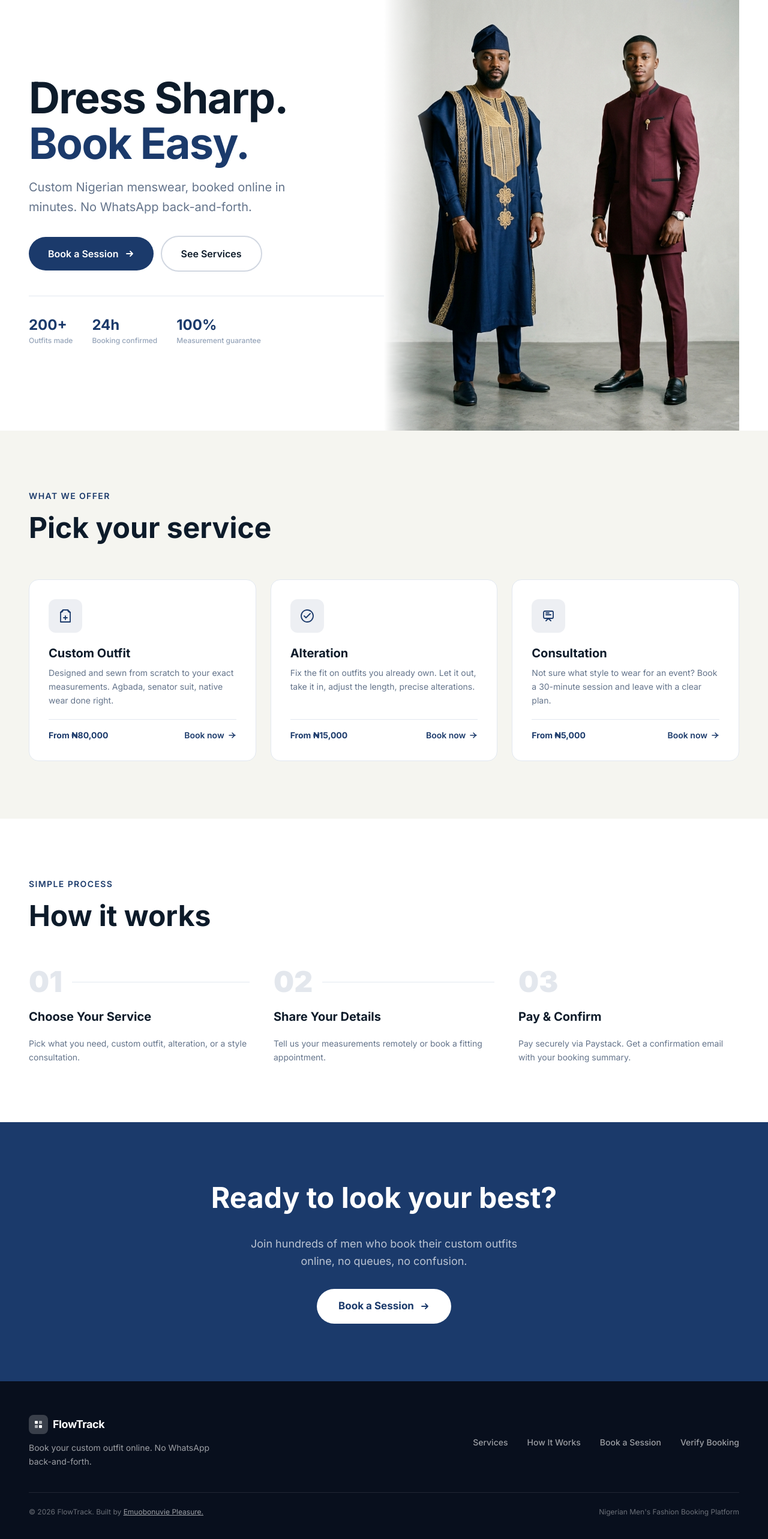
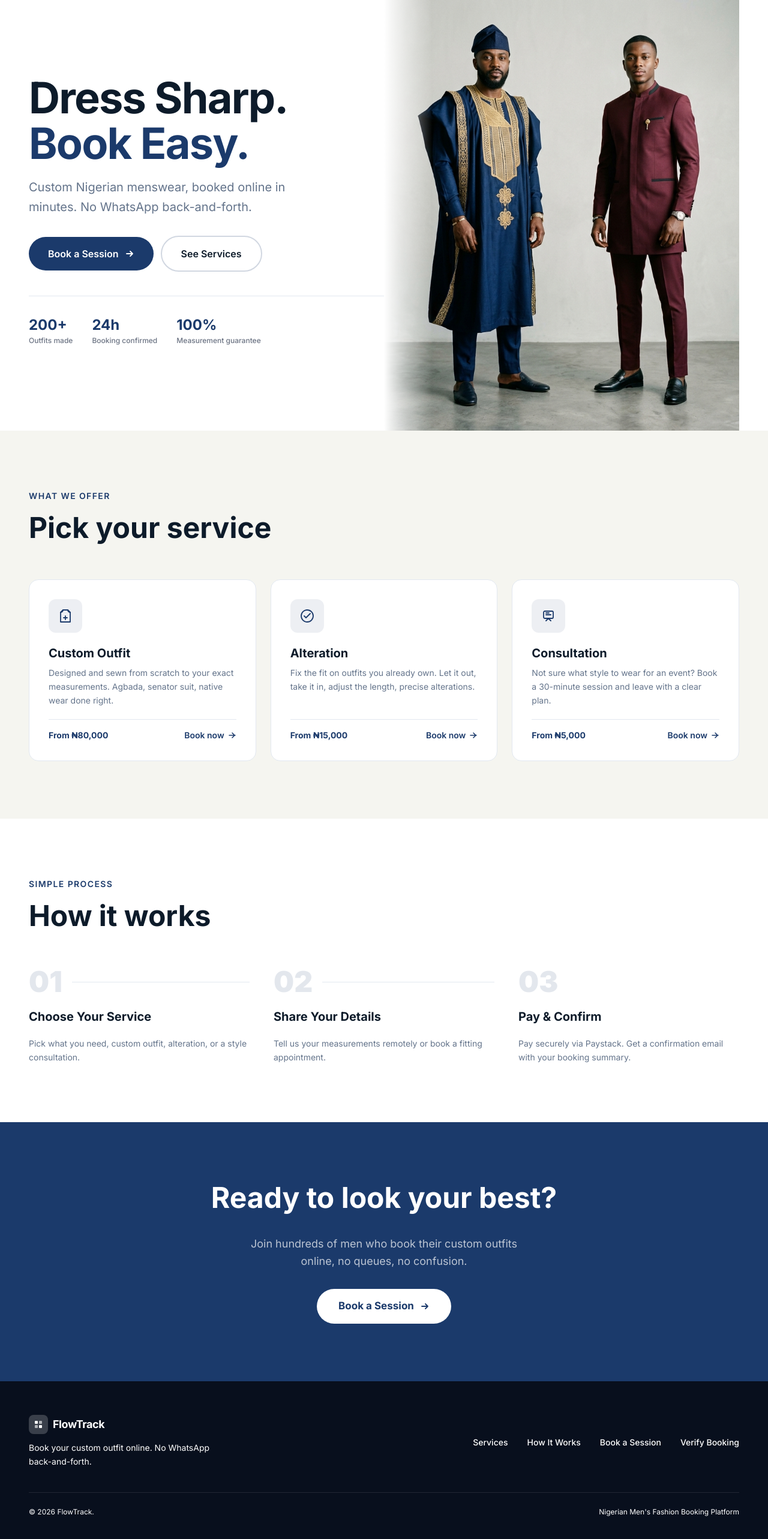
Before and after one commit to emuobopleasure/FlowTrack, a Next.js app: page / in a window 1280 px wide. Shown: the part 82-2648 px from the top of the page at 60% size. Built offline with nearby package versions, Linux system fonts and the light colour scheme.

Commit message:
perf: replace raw Paystack script script with react-paystack hooks to resolve form DOM error

```diff
--- a/components/landing/Hero.jsx
+++ b/components/landing/Hero.jsx
@@ -73,7 +73,7 @@ const Hero = () => {
                     ].map((stat) => (
                         <div key={stat.label} className="flex flex-col">
                             <span className="text-xl sm:text-2xl font-bold text-[#1B3A6B]">{stat.number}</span>
-                            <span className="text-xs text-[#94A3B8] font-medium mt-0.5 leading-tight">{stat.label}</span>
+                            <span className="text-xs text-gray-500 font-medium mt-0.5 leading-tight">{stat.label}</span>
                         </div>
                     ))}
                 </div>
--- a/components/layout/Footer.jsx
+++ b/components/layout/Footer.jsx
@@ -30,7 +30,7 @@ export default function Footer() {
               </span>
               <span className="font-bold text-lg tracking-tight">FlowTrack</span>
             </div>
-            <p className="text-white/60 text-sm max-w-xs leading-relaxed">
+            <p className="text-white text-sm max-w-xs leading-relaxed">
               Book your custom outfit online. No WhatsApp back-and-forth.
             </p>
           </div>
@@ -42,7 +42,7 @@ export default function Footer() {
                 <li key={link.href}>
                   <Link
                     href={link.href}
-                    className="text-white/60 hover:text-white text-sm font-medium transition-colors duration-200"
+                    className="text-white hover:text-white/60 text-sm font-medium transition-colors duration-200"
                   >
                     {link.label}
                   </Link>
@@ -53,8 +53,8 @@ export default function Footer() {
         </div>
 
         {/* Bottom bar */}
-        <div className="mt-10 pt-6 border-t border-white/10 flex flex-col sm:flex-row items-center justify-between gap-3 text-white/40 text-xs">
-          <span>© {new Date().getFullYear()} FlowTrack. Built by <a target="_blank" href="https://emuobopleasure.vercel.app/" className="text-white/60 hover:text-white underline"> Emuobonuvie Pleasure. </a></span>
+        <div className="mt-10 pt-6 border-t border-white/10 flex flex-col sm:flex-row items-center justify-between gap-3 text-white text-xs">
+          <span>© {new Date().getFullYear()} FlowTrack.</span>
           <span>Nigerian Men&apos;s Fashion Booking Platform</span>
         </div>
       </div>
```
